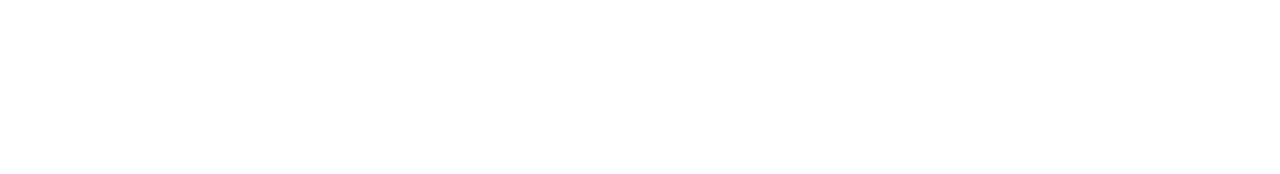
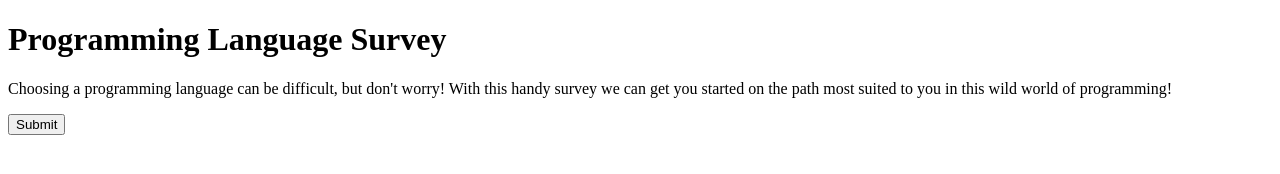
Before and after one commit to Khanjo/Programming-Language-Suggester, a plain HTML site: page index.html in a window 1280 px wide. Drawn offline with Linux system fonts and the light colour scheme.

Commit message:
add header, intro statement, and start of a form

```diff
--- a/index.html
+++ b/index.html
@@ -5,11 +5,20 @@
     <meta charset="UTF-8">
     <meta http-equiv="X-UA-Compatible" content="IE=edge">
     <meta name="viewport" content="width=device-width, initial-scale=1.0">
-    <title>Document</title>
+    <script src="js/scripts.js"></script>
+    <link href="css/styles.css" rel="stylesheet" type="text/css">
+    <title>Survey</title>
 </head>
 
 <body>
+    <h1>Programming Language Survey</h1>
 
+    <p>Choosing a programming language can be difficult, but don't worry! With this handy survey we can get you started
+        on the path most suited to you in this wild world of programming!</p>
+
+    <form>
+        <button type="submit">Submit</button>
+    </form>
 </body>
 
 </html>
--- a/js/scripts.js
+++ b/js/scripts.js
@@ -0,0 +1,8 @@
+window.addEventListener("load", function () {
+    let form = document.querySelector("form");
+
+    form.addEventListener("submit", function (event) {
+
+        event.preventDefault
+    });
+});
```
